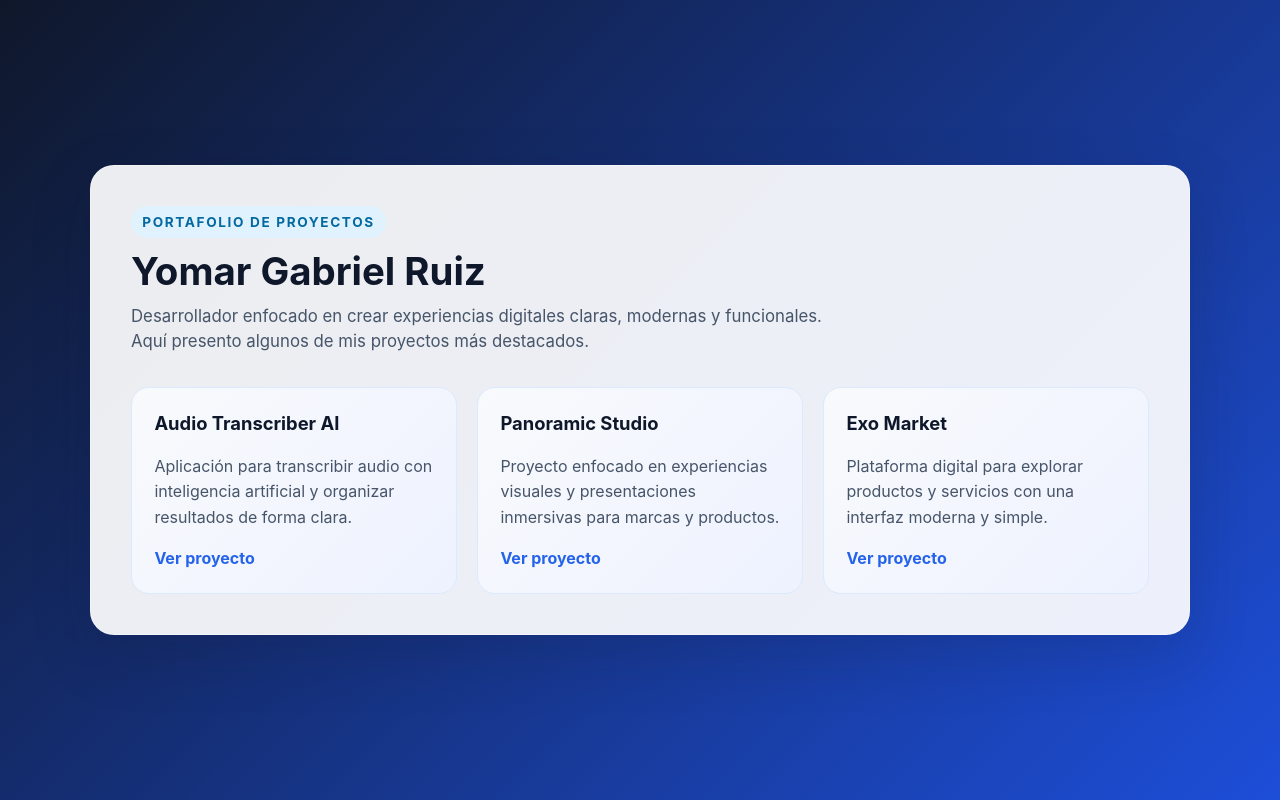
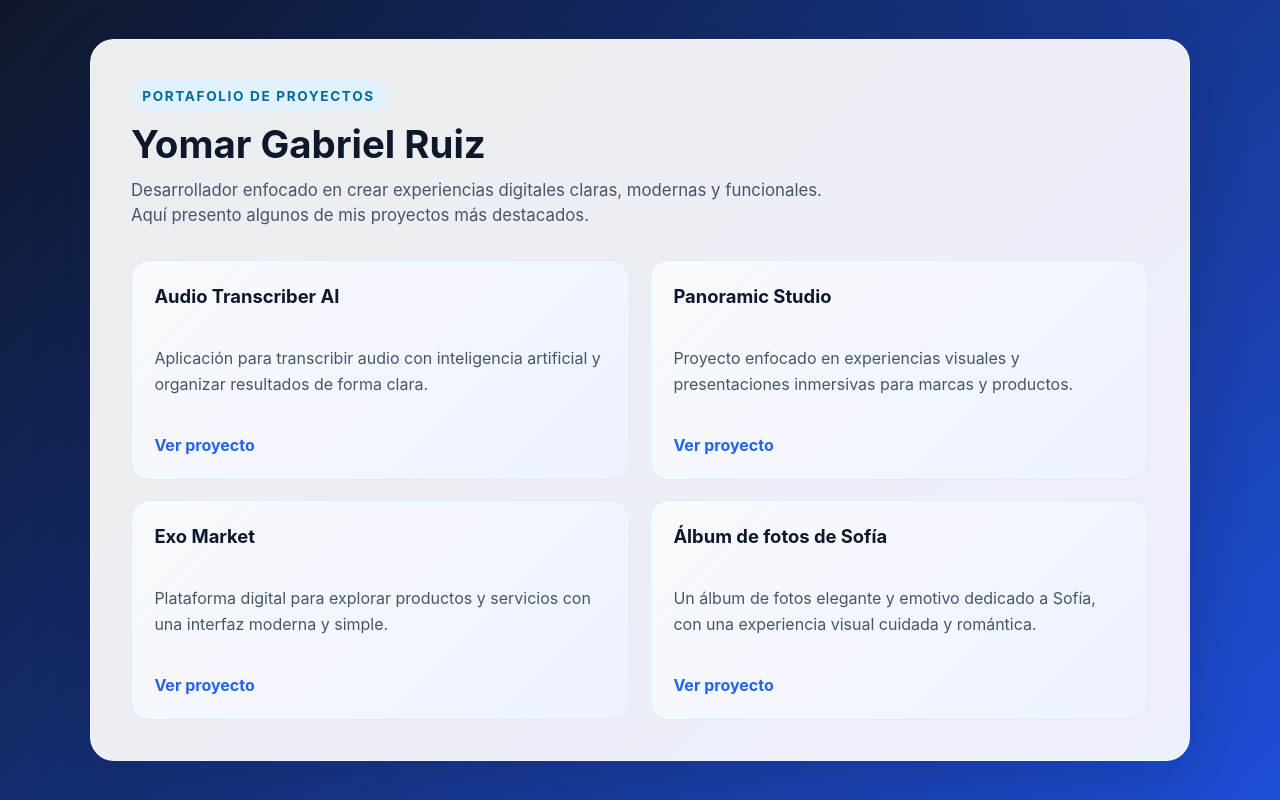
Before and after one commit to Yomar-Ruiz/Portafolio.2, a React (Vite) app: page / in a window 1280 px wide. Built offline with nearby package versions, Linux system fonts and the light colour scheme.

Commit message:
nuevo pro

```diff
--- a/src/App.css
+++ b/src/App.css
@@ -48,7 +48,7 @@
 
 .projects-grid {
   display: grid;
-  grid-template-columns: repeat(3, minmax(0, 1fr));
+  grid-template-columns: repeat(2, minmax(0, 1fr));
   gap: 1.25rem;
 }
 
@@ -61,6 +61,7 @@
   border-radius: 18px;
   background: linear-gradient(135deg, #f8fafc, #eef2ff);
   border: 1px solid #dbeafe;
+  min-height: 220px;
 }
 
 .project-card h2 {
--- a/src/App.jsx
+++ b/src/App.jsx
@@ -15,6 +15,11 @@ const projects = [
     title: 'Exo Market',
     description: 'Plataforma digital para explorar productos y servicios con una interfaz moderna y simple.',
     url: 'https://exo-market-5fcd.vercel.app/'
+  },
+  {
+    title: 'Álbum de fotos de Sofía',
+    description: 'Un álbum de fotos elegante y emotivo dedicado a Sofía, con una experiencia visual cuidada y romántica.',
+    url: 'https://sofia-primera.vercel.app/'
   }
 ];
 
```
Also changed, not shown: 1 other file (tests, documents, lock files or other folders).
